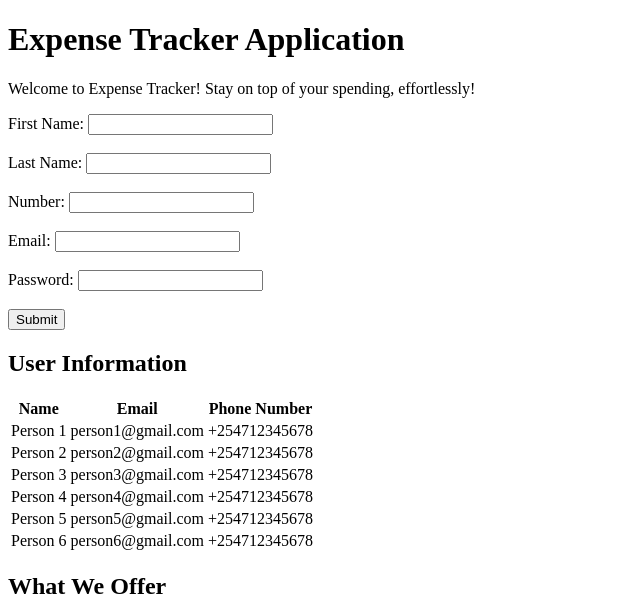
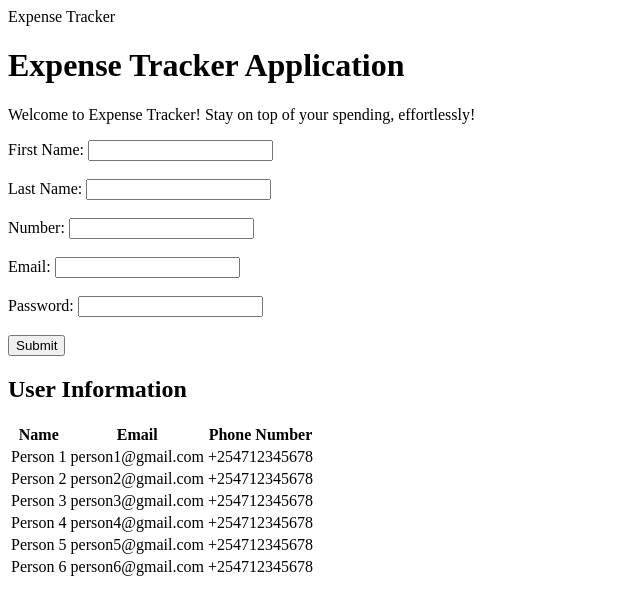
Before and after one commit to Powerlearnproject/week-1-html-setup-Bilken20, a plain HTML site: page index.html in a window 1280 px wide. Shown: the top 596 px of the page, without its empty margins (0-640 px from the left). Drawn offline with Linux system fonts and the light colour scheme.

Commit message:
Made changes to the html file

```diff
--- a/index.html
+++ b/index.html
@@ -6,6 +6,7 @@
     <title>Expense Tracker Application</title>
 </head>
 <body>
+    <header>Expense Tracker</header>
     <h1>Expense Tracker Application</h1>
     <p>Welcome to Expense Tracker! Stay on top of your spending, effortlessly! </p>
     <form action="submit">
```
